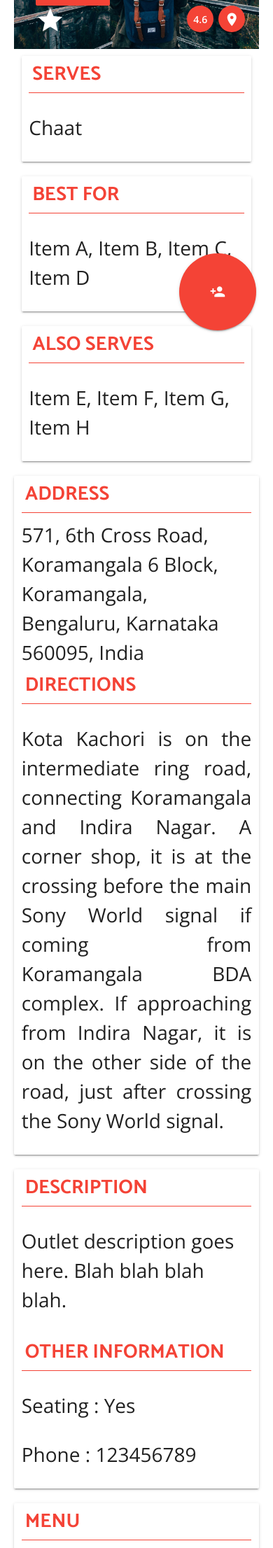
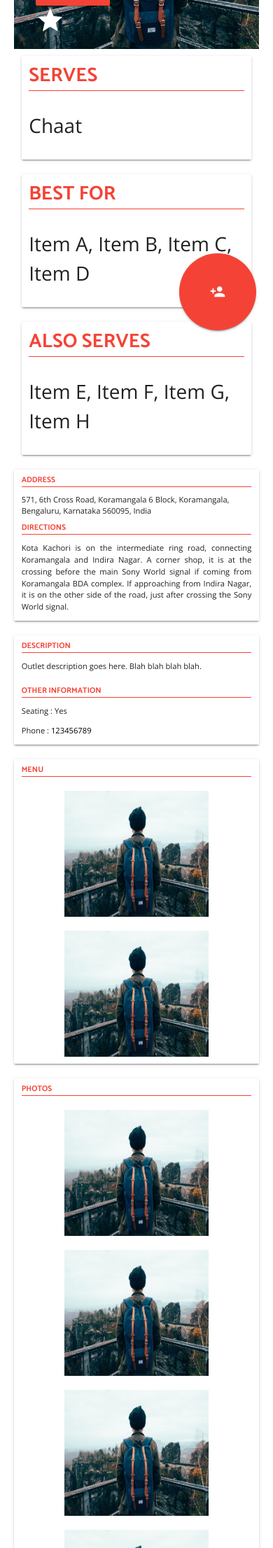
Before and after one commit to pecey/TalkingStreet, a PHP site: page /outlet.html in a window 390 px wide; the page is wider, and only the part inside the window is pictured. Shown: the part 327-2539 px from the top of that part at 70% size. Run offline with PHP 8.4, Linux system fonts and the light colour scheme; style sheets or scripts are compiled from the project's sources; some libraries are stand-ins or nearby versions.

Commit message:
Improved the responsive UI

```diff
--- a/css/outlet.css
+++ b/css/outlet.css
@@ -37,8 +37,10 @@ body {
     font-family: 'Catamaran';
     font-weight: 700;
     border-bottom: 1px solid #F44336;
-    padding: 5px;
-    margin-bottom: 10px; }
+    padding: 7px;
+    margin-bottom: 10px;
+    padding-bottom: 0px;
+    padding-left: 0px; }
 
 .outlet-featured-image {
   width: 100%;
@@ -72,8 +74,39 @@ body {
 
 .outlet-rating-number {
   position: absolute;
-  right: 75px; }
+  right: 75px;
+  width: 38px;
+  height: 38px;
+  text-align: center;
+  font-weight: 700; }
 
+.outlet-share {
+  width: 38px;
+  height: 38px;
+  text-align: center;
+  font-weight: 700; }
+
+@media only screen and (max-width: 992px) {
+  .outlet-meta {
+    font-size: 0.4em !important; }
+
+  .outlet-special-information, .outlet-photos {
+    font-size: 0.4em; }
+
+  .outlet-rating-number, .outlet-share {
+    width: 60px;
+    height: 60px;
+    line-height: 60px;
+    top: 135px; }
+
+  .outlet-rating-number {
+    right: 100px; }
+
+  .outlet-share {
+    right: 30px; }
+    .outlet-share i {
+      font-size: 2rem;
+      line-height: 60px; } }
 .outlet-featured-image-overlay {
   position: absolute;
   bottom: 0px;
@@ -137,6 +170,9 @@ address {
   width: 250px;
   margin: 10px auto; }
 
+@media only screen and (max-width: 992px) {
+  .similar-post-title {
+    width: 85%; } }
 /* Review section */
 #respond {
   box-shadow: 0 2px 5px 0 rgba(0, 0, 0, 0.16) inset, 0 2px 10px 0 rgba(0, 0, 0, 0.12) inset;
@@ -144,11 +180,11 @@ address {
   padding: 10px; }
 
 .respond-heading {
-  font-size: 0.75em;
+  font-size: 0.65em;
   text-transform: uppercase;
   font-family: "Catamaran";
   font-weight: 700;
-  text-align: center; }
+  border-bottom: 1px solid #f44336; }
 
 .comment-textarea {
   background: white;
@@ -157,4 +193,8 @@ address {
     border: 1px solid #eee;
     height: 100%; }
 
+.comment-reply-title {
+  margin-top: 10px;
+  margin-bottom: 10px; }
+
 /*# sourceMappingURL=outlet.css.map */
--- a/outlet.html
+++ b/outlet.html
@@ -89,8 +89,8 @@
     			<div class="outlet-image-buttons">
   	  			<span class="outlet-review"><button class="btn red">Review</button></span>
   	  			<span class="outlet-rating"><i class="material-icons">star</i><i class="material-icons">star</i><i class="material-icons">star</i><i class="material-icons">star</i><i class="material-icons">star</i></span>
-            <a class="btn-floating outlet-share red" style="width: 38px; height: 38px; text-align: center; font-weight: 700"><i class="material-icons">place</i></a>
-  	  			 <a class="btn-floating outlet-rating-number red" style="width: 38px; height: 38px; text-align: center; font-weight: 700">4.6</a>
+            <a class="btn-floating outlet-share red"><i class="material-icons">place</i></a>
+  	  			 <a class="btn-floating outlet-rating-number red">4.6</a>
     			</div>
     			</div>
     			</div>
@@ -141,7 +141,7 @@
               <div class="outlet-extra-information">
                 <div class="outlet-main-info-card-title">Other information</div>
                 <p>Seating : Yes</p>
-                <p>Phone : 123456789</p>
+                <p class="phon-num">Phone : <a href="tel:123456789">123456789</a></p>
               </div>
             </div>
   		  </div>
@@ -177,7 +177,13 @@
 
           <!-- YASR Ratings -->
 
-
+          <div style="margin-bottom: 5px;">
+            <i class="material-icons">star</i>
+            <i class="material-icons">star</i>
+            <i class="material-icons">star</i>
+            <i class="material-icons">star</i>
+            <i class="material-icons">star</i>
+          </div>
 
           <div class="comment-textarea">
             <textarea class="textarea" name="comment" id="comment" onkeyup="countChar(this)" rows="8" minlength="15" maxlength="15360">
--- a/sass/outlet.scss
+++ b/sass/outlet.scss
@@ -41,8 +41,10 @@ body{
 		font-family:'Catamaran';
 		font-weight: 700;
 		border-bottom: 1px solid #F44336;
-		padding: 5px;
-		margin-bottom: 10px;
+		padding: 7px;
+	    margin-bottom: 10px;
+	    padding-bottom: 0px;
+	    padding-left: 0px;
 	}
 }
 
@@ -79,6 +81,34 @@ body{
 .outlet-rating-number{
 	position: absolute;
 	right: 75px;
+	width: 38px; height: 38px; text-align: center; font-weight: 700;
+}
+.outlet-share{
+	width: 38px; height: 38px; text-align: center; font-weight: 700;
+}
+@media #{$medium-and-down}{
+	.outlet-meta{
+		font-size: 0.4em !important;
+	}
+	.outlet-special-information, .outlet-photos{
+		font-size: 0.4em;
+	}
+	.outlet-rating-number,.outlet-share{
+		width: 60px;
+    	height: 60px;
+    	line-height: 60px;
+    	top: 135px;
+	}
+	.outlet-rating-number{
+		right: 100px;
+	}
+	.outlet-share{
+		i {
+			font-size: 2rem;
+    		line-height: 60px;
+		}
+		right: 30px;
+	}
 }
 .outlet-featured-image-overlay{
 	position: absolute;
@@ -166,6 +196,12 @@ address{
     margin: 10px auto;
 }
 
+@media #{$medium-and-down}{
+	.similar-post-title{
+		width: 85%;
+	}
+}
+
 
 /* Review section */
 #respond{
@@ -174,11 +210,11 @@ address{
 	padding: 10px;
 }
 .respond-heading{
-	font-size: 0.75em;
+	font-size: 0.65em;
     text-transform: uppercase;
     font-family: "Catamaran";
     font-weight: 700;
-    text-align: center;
+    border-bottom: 1px solid #f44336;
 }
 
 .comment-textarea{
@@ -189,3 +225,7 @@ address{
 		height: 100%;
 	}
 }
+.comment-reply-title{
+	margin-top:10px;
+	margin-bottom: 10px;
+}
```
